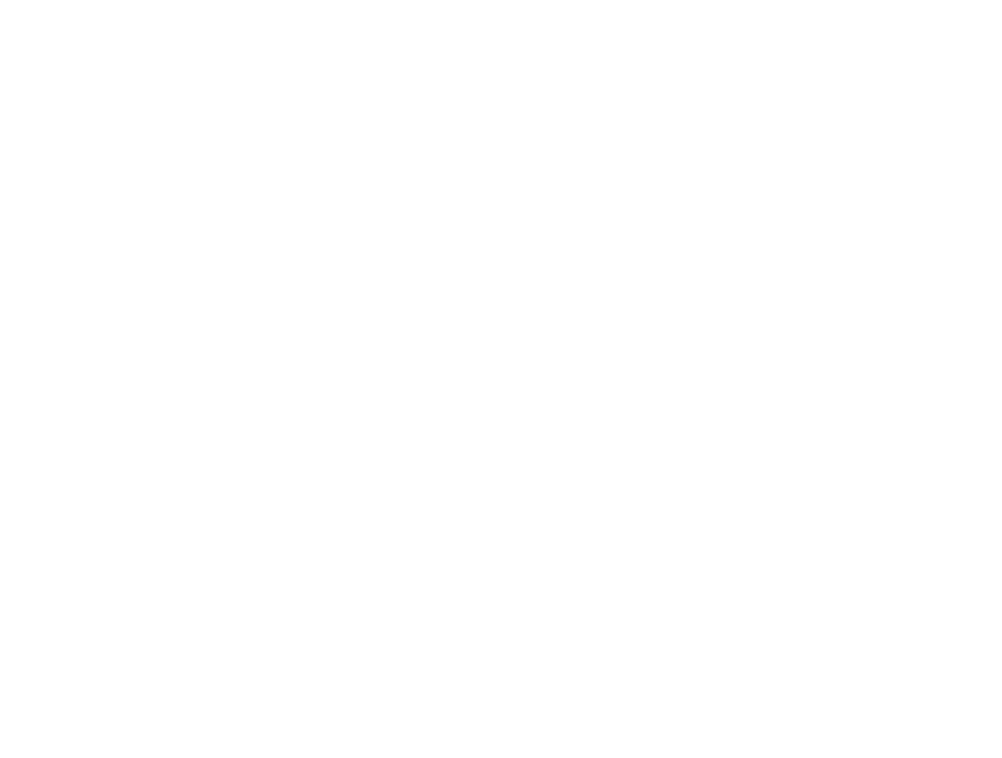
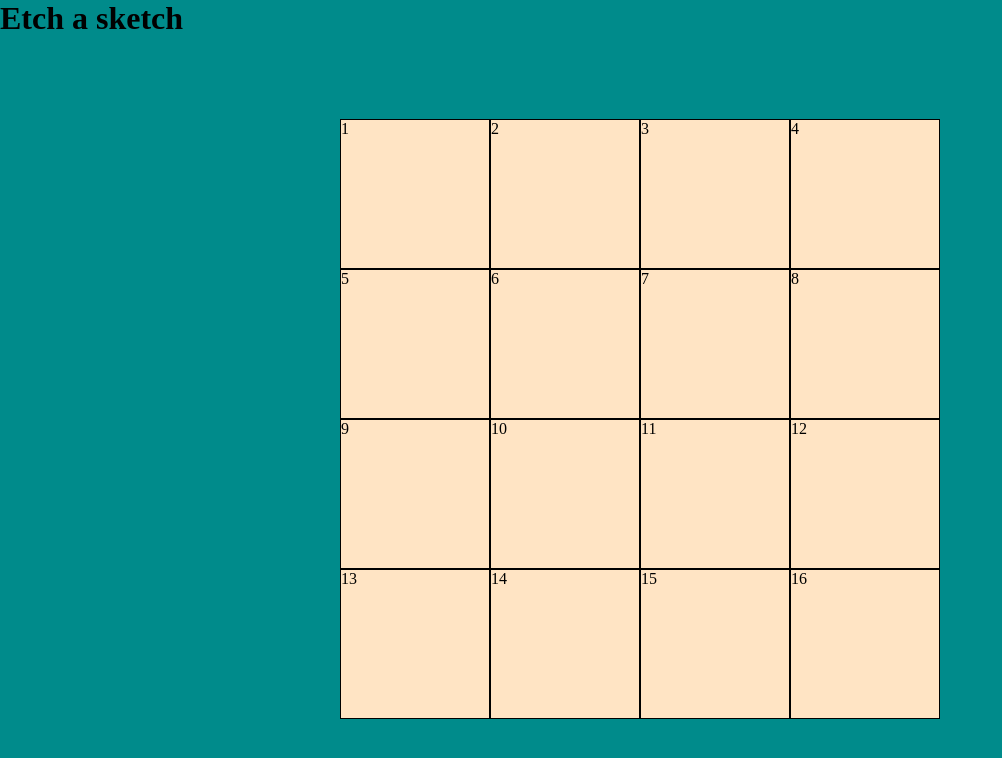
Before and after one commit to Pr-Alexis/EtSk, a plain HTML site: page index.html in a window 1280 px wide. Shown: the whole page, without its empty margins (0-1002 px from the left). Drawn offline with Linux system fonts and the light colour scheme.

Commit message:
Initial draft of the grid, using flex container as asked in the assignment.

```diff
--- a/css/style.css
+++ b/css/style.css
@@ -0,0 +1,34 @@
+*{
+    margin: 0;
+    padding: 0;
+}
+
+div#container{
+    display: flex;
+    height: 100vh;
+    margin: 0 auto;
+    background-color: darkcyan;
+    justify-content: center;
+    align-items:flex-start;
+    flex-wrap: wrap;
+
+}
+
+div#grid{
+    display: flex;
+    width: 600px;
+    height: 600px;
+    background-color: red;
+    flex-wrap: wrap;
+}
+.row{
+    width: 100%;
+}
+.grid-element{
+    width: 25%;
+    height: 25%;
+    box-sizing: border-box;
+    background-color: bisque;
+    border: 1px solid;
+    border-color: black;
+}
--- a/index.html
+++ b/index.html
@@ -8,6 +8,27 @@
     <script type="JavaScript" src="/script/script.js"></script>
 </head>
 <body>
+    <div id="container">
+        <div class="row"><h1>Etch a sketch</h1></div>
+        <div id="grid">
+            <div class="grid-element">1</div>
+            <div class="grid-element">2</div>
+            <div class="grid-element">3</div>
+            <div class="grid-element">4</div>
+            <div class="grid-element">5</div>
+            <div class="grid-element">6</div>
+            <div class="grid-element">7</div>
+            <div class="grid-element">8</div>
+            <div class="grid-element">9</div>
+            <div class="grid-element">10</div>
+            <div class="grid-element">11</div>
+            <div class="grid-element">12</div>
+            <div class="grid-element">13</div>
+            <div class="grid-element">14</div>
+            <div class="grid-element">15</div>
+            <div class="grid-element">16</div>
 
+        </div>
+    </div>
 </body>
 </html>
```
